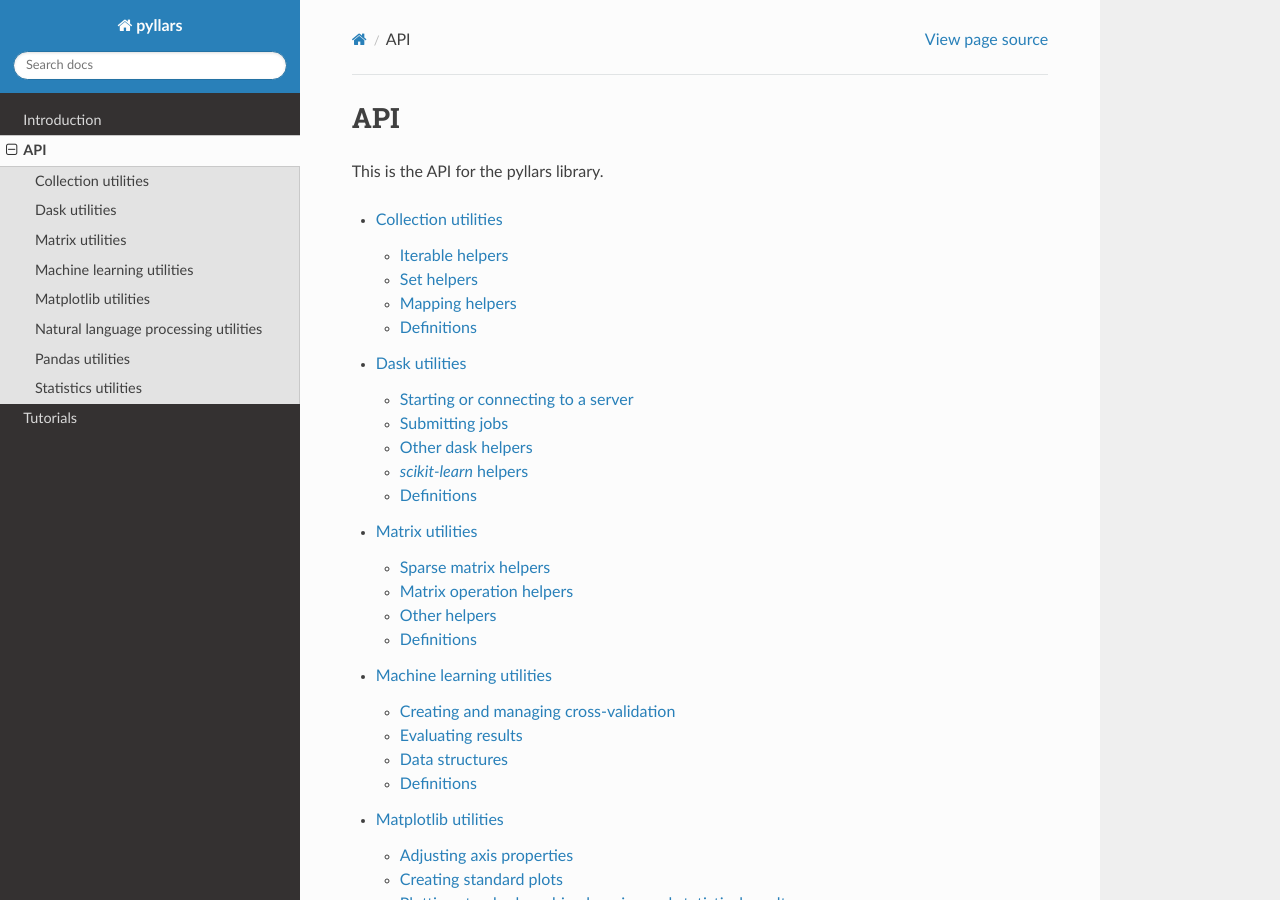
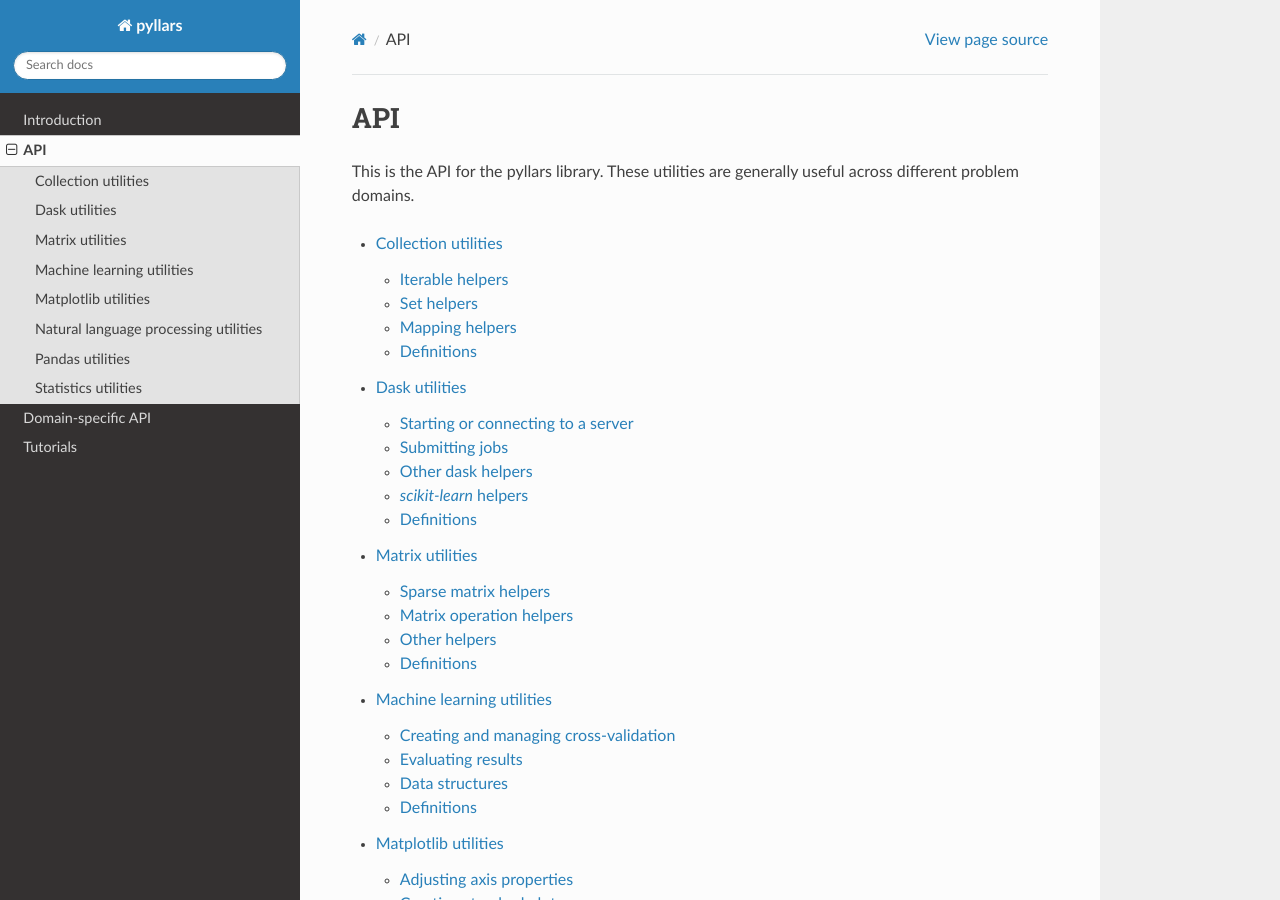
Before and after one commit to bmmalone/pyllars, a Sphinx documentation site: the page built from docs/source/api.rst, in a window 1280 px wide and 900 px high. Built offline with Sphinx 7.4.7 and the Read the Docs theme 2.0.0, drawn with Linux system fonts in a browser that asks for light colours.

Commit message:
DOC domain-specific docs page, initial physionet docs

```diff
--- a/docs/source/api.rst
+++ b/docs/source/api.rst
@@ -1,7 +1,7 @@
 API
 ****
 
-This is the API for the pyllars library.
+This is the API for the pyllars library. These utilities are generally useful across different problem domains.
 
 
 .. toctree::
--- a/docs/source/index.rst
+++ b/docs/source/index.rst
@@ -11,6 +11,7 @@ Welcome to the documentation for pyllars!
 
    Introduction <intro>
    api
+   domain
    tutorials
 
 
```
Also changed, not shown: docs/source/domain.rst (added, +10 -0 lines), docs/source/physionet_utils.rst (added, +20 -0 lines).
